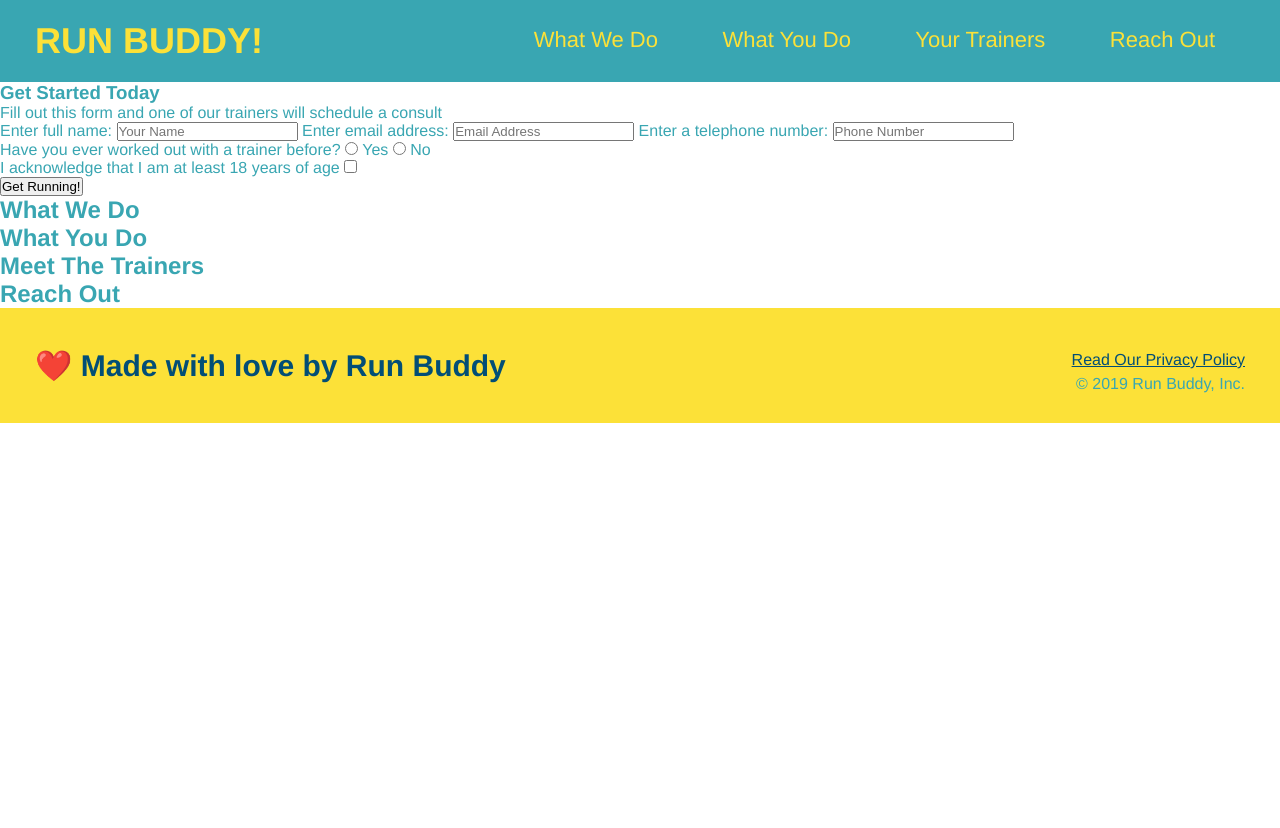
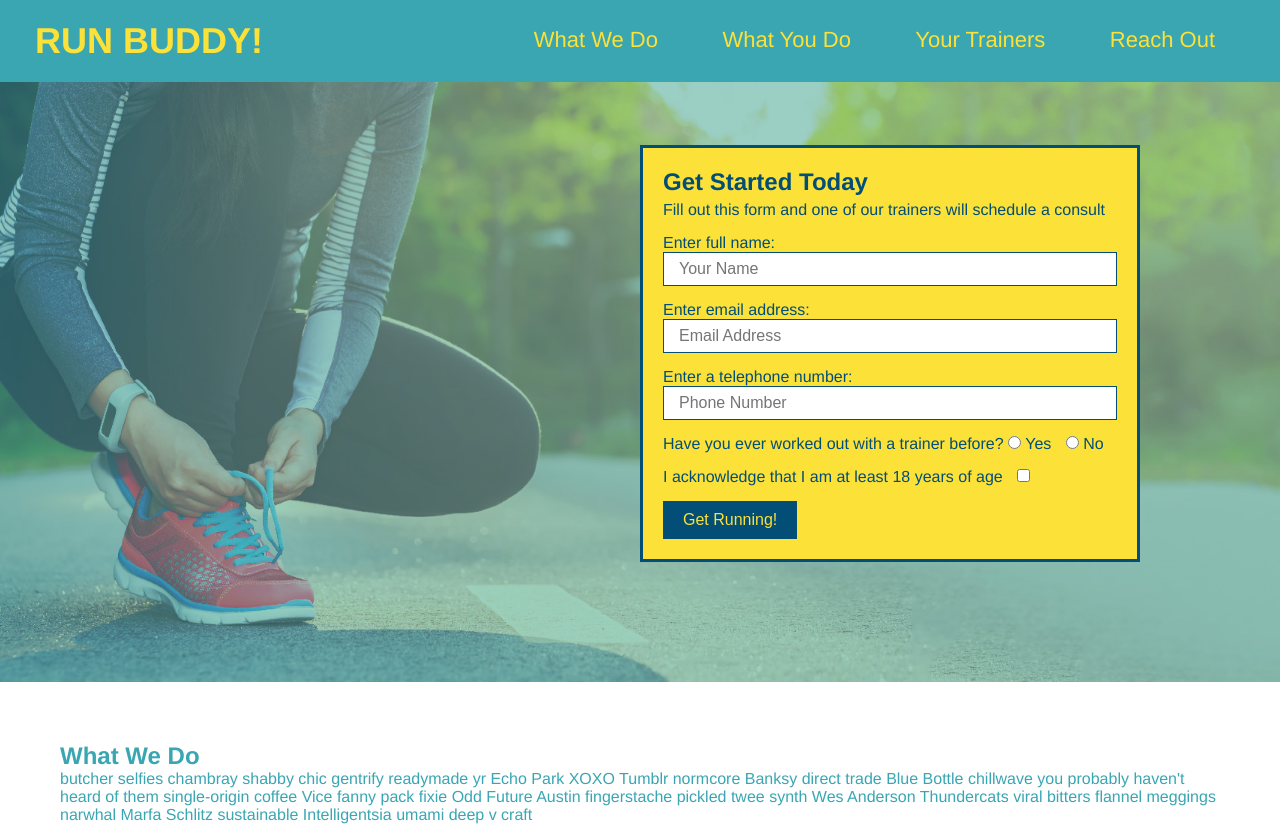
Before and after one commit to pahlzachary/run-buddy, a plain HTML site: page index.html in a window 1280 px wide. Shown: the top 828 px of the page. Before the commit the page ends 800 px from the top, so only its background shows below. Drawn offline with Linux system fonts and the light colour scheme.

Commit message:
add what you do icons

```diff
--- a/assets/css/style.css
+++ b/assets/css/style.css
@@ -3,18 +3,16 @@
     padding: 0;
     box-sizing: border-box;
 }
-
 body {
     color: #39a6b2;
     font-family: Helvetica, Arial, sans-serif;
 }
-
-/* apply styles to <header> */
+/* Header styles */
 header {
     padding: 20px 35px;
     background-color: #39a6b2;
+    position: sticky;
 }
-
 header h1{
     font-weight: bold;
     font-size: 36px;
@@ -22,47 +20,86 @@ header h1{
     margin: 0;
     display: inline;
 }
-
 header a {
     text-decoration: none;
     color: #fce138;
 }
-
 header nav {
     float: right;
     margin: 7px 0;
 }
-
 header nav ul li {
     display: inline;
 }
-
 header nav ul li a {
     margin: 0 30px;
     font-weight: lighter;
     font-size: 22px;
 }
-
-/* apply styles to <footer> */
+/* Footer styles */
 footer {
     background: #fce138;
     width: 100%;
     padding: 40px 35px;
 }
-
 footer h2 {
     display: inline;
     color: #024e76;
     font-size: 30px;
     margin: 0;
 }
-
 footer div {
     float: right;
     line-height: 1.5;
     text-align: right;
 }
-
 footer a {
     color: #024e76;
 }
+section {
+    padding: 60px;
+}
+/* Hero styles */
+.hero {
+    background-image: url("../images/hero-bg.jpg");
+    background-size: cover;
+    background-position: center;
+    height: 600px;
+    position: relative;
+}
+.hero-form {
+    color: #024e76;
+    background-color: #fce138;
+    padding: 20px;
+    width: 500px;
+    border: solid 3px #024e76;
+    position: absolute;
+    bottom: 120px;
+    right: 140px;
+}
+.hero-form h3 {
+    font-size: 24px;
+    margin: 0;
+}
+.hero-form p {
+    margin: 5px 0 15px 0;
+}
+.form-input {
+    border: 1px solid #024e76;
+    display: block;
+    padding: 7px 15px;
+    font-size: 16px;
+    color:#024e76;
+    width: 100%;
+    margin-bottom: 15px;
+}
+.hero-form label {
+    margin: 0px 10px 0px 0px;
+}
+.hero-form button {
+    color: #fce138;
+    background-color: #024e76;
+    border: none;
+    padding: 10px 20px;
+    font-size: 16px;
+}
--- a/index.html
+++ b/index.html
@@ -8,6 +8,7 @@
 </head>
 
 <body>
+    <!--Header and Nav-->
     <header>
         <h1>
             <a href="/">RUN BUDDY!</a>
@@ -32,19 +33,19 @@
             </ul>
         </nav>
     </header>
-    <!-- hero/jumbotron -->
-    <section>
-        <div>
+    <!-- Hero-->
+    <section class="hero">
+        <div class="hero-form">
             <h3>Get Started Today</h3>
             <p>Fill out this form and one of our trainers will schedule a consult</p>
             <!-- Adding Form -->
             <form>
                 <label for="name">Enter full name:</label>
-                <input type="text" placeholder="Your Name" name="name" id="name" />
+                <input type="text" placeholder="Your Name" name="name" id="name" class="form-input" />
                 <label for="email">Enter email address:</label>
-                <input type="email" placeholder="Email Address" name="email" id="email" />
+                <input type="email" placeholder="Email Address" name="email" id="email" class="form-input" />
                 <label for="phone">Enter a telephone number:</label>
-                <input type="tel" placeholder="Phone Number" name="phone" id="phone" />
+                <input type="tel" placeholder="Phone Number" name="phone" id="phone" class="form-input" />
                 <p>
                     Have you ever worked out with a trainer before?
                     <input type="radio" name="trainer-confirm" id="trainer-yes" />
@@ -61,24 +62,48 @@
         </div>
     </section>
 
-
     <!-- "what we do" section -->
-    <section>
+    <section id="what-we-do">
         <h2>What We Do</h2>
+        <p> butcher selfies chambray shabby chic gentrify readymade yr Echo Park XOXO Tumblr normcore Banksy direct
+            trade Blue Bottle chillwave you probably haven't heard of them single-origin coffee Vice fanny pack fixie
+            Odd Future Austin fingerstache pickled twee synth Wes Anderson Thundercats viral bitters flannel meggings
+            narwhal Marfa Schlitz sustainable Intelligentsia umami deep v craft
+        </p>
     </section>
 
     <!-- "what you do" section -->
-    <section>
+    <section id="what-you-do">
         <h2>What You Do</h2>
+        <div>
+            <img src="./assets/images/step-1.svg" alt="">
+            <h3>Step 1: Fill Out the Form Above.</h3>
+            <p>You're already here, so why not?</p>
+        </div>
+        <div>
+            <img src="./assets/images/step-2.svg" alt="">
+            <h3>Step 2: Consult with One of Our Trainers.</h3>
+            <p>Are you here to build muscle, lose weight, or just feel good?</p>
+        </div>
+        <div>
+            <img src="./assets/images/step-3.svg" alt="">
+            <h3>Step 3: Get Running.</h3>
+            <p>Hit the ground running (literally) once your trainer lays out your plan.</p>
+        </div>
+        <div>
+            <img src="./assets/images/step-4.svg" alt="">
+            <h3>Step 4: See Results.</h3>
+            <p>Bi-weekly checkins with your trainer will keep you focused.</p>
+        </div>
     </section>
 
     <!-- "meet the trainers" section -->
-    <section>
+    <section id="your-trainers">
         <h2>Meet The Trainers</h2>
     </section>
 
     <!-- "reach out" section -->
-    <section>
+    <section id="reach-out">
         <h2>Reach Out</h2>
     </section>
 
```
Also changed, not shown: assets/images/hero-bg.jpg (added), assets/images/step-1.svg (added), assets/images/step-2.svg (added), assets/images/step-3.svg (added), assets/images/step-4.svg (added), 1 other file.
